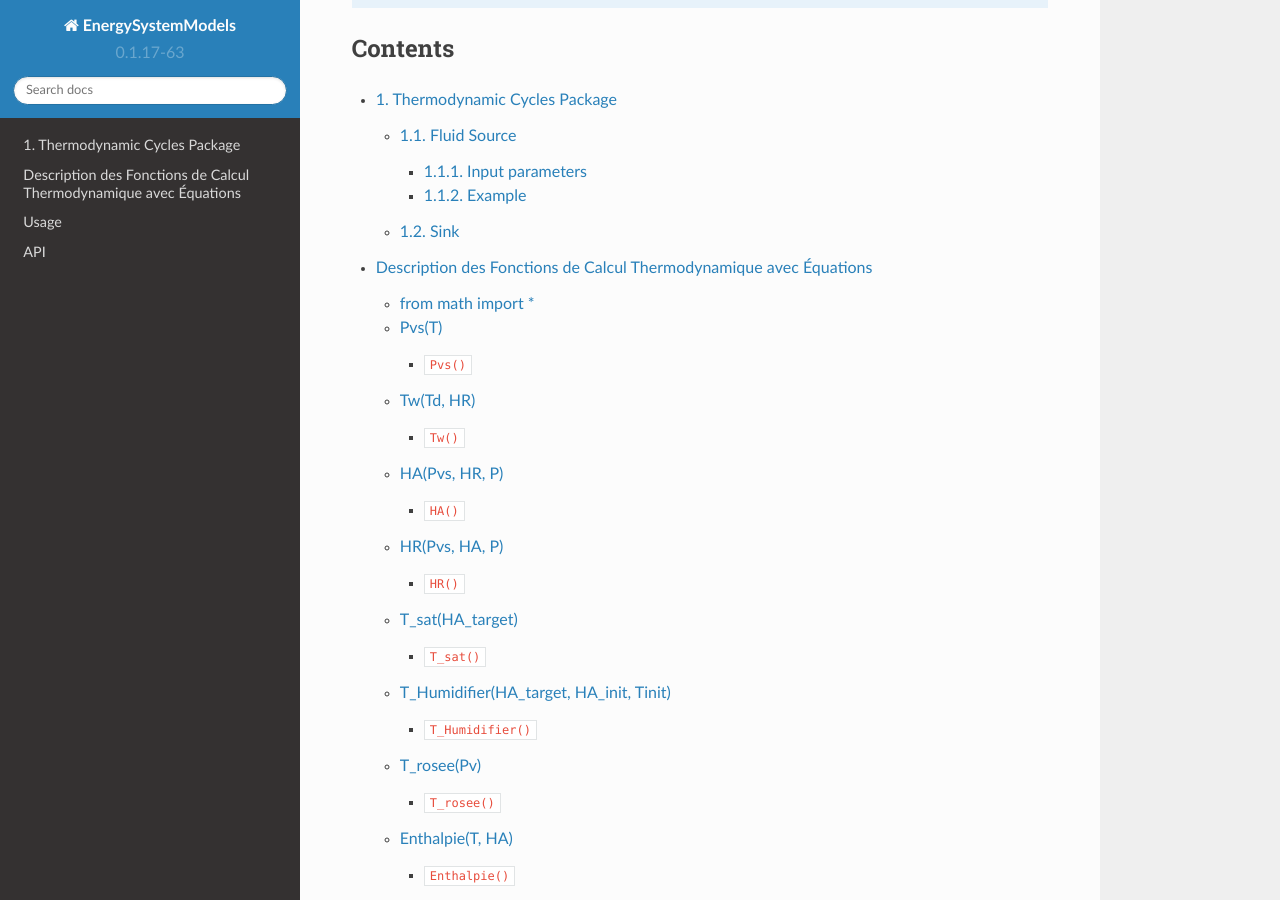
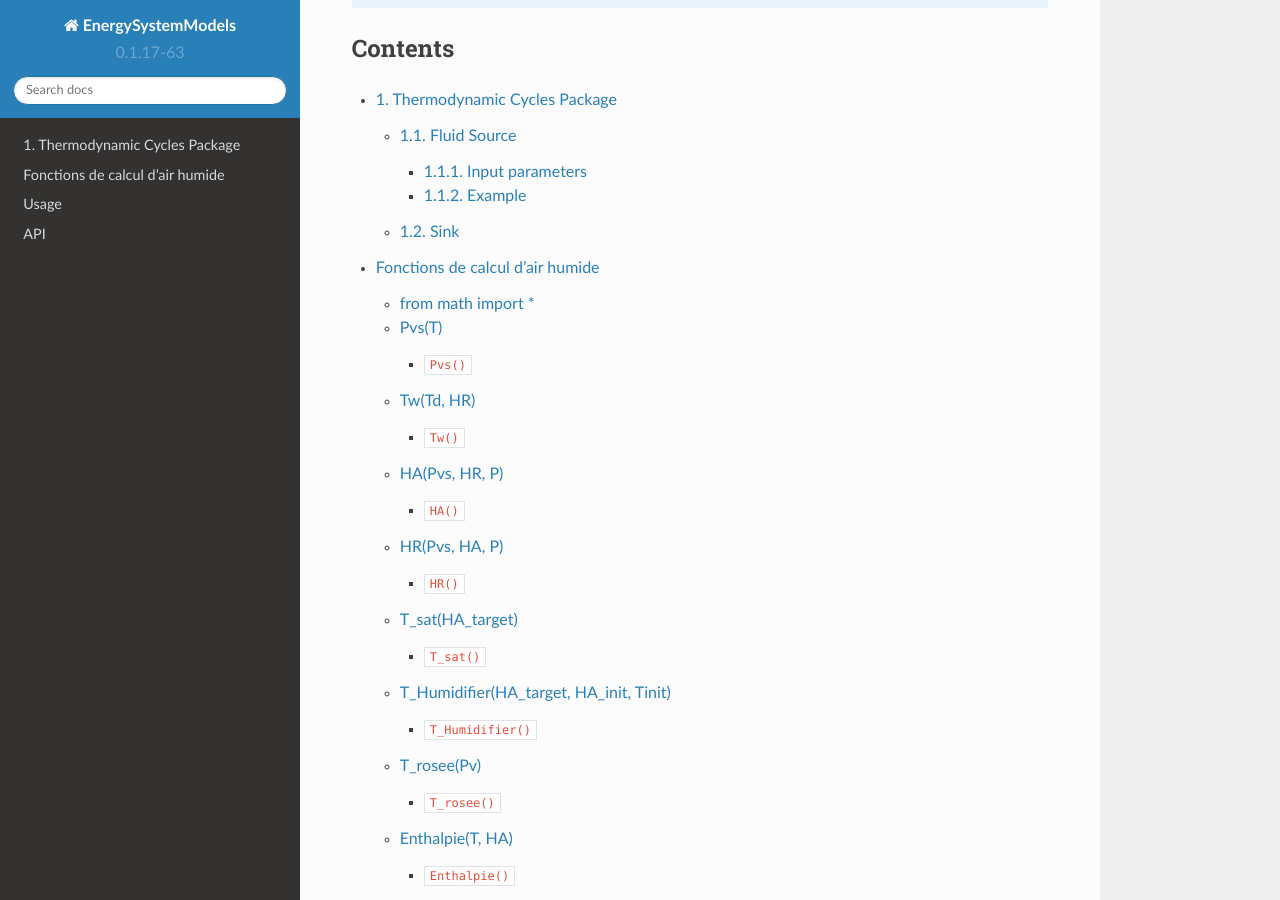
Before and after one commit to ZoheirHADID/EnergySystemModels-Tutorial, a Sphinx documentation site: the page built from docs/source/index.rst, in a window 1280 px wide and 900 px high, scrolled down 386 px. Built offline with Sphinx 7.4.7 and the Read the Docs theme 2.0.0, drawn with Linux system fonts in a browser that asks for light colours.

Commit message:
Update Traitement_d_air.rst

```diff
--- a/docs/source/Traitement_d_air.rst
+++ b/docs/source/Traitement_d_air.rst
@@ -1,6 +1,6 @@
 .. _titre_section:
 
-Description des Fonctions de Calcul Thermodynamique avec Équations
+Fonctions de calcul d'air humide
 ==================================================================
 
 Ce document fournit une explication détaillée des fonctions Python pour divers calculs thermodynamiques, en mettant l'accent sur les équations et corrélations utilisées.
```
